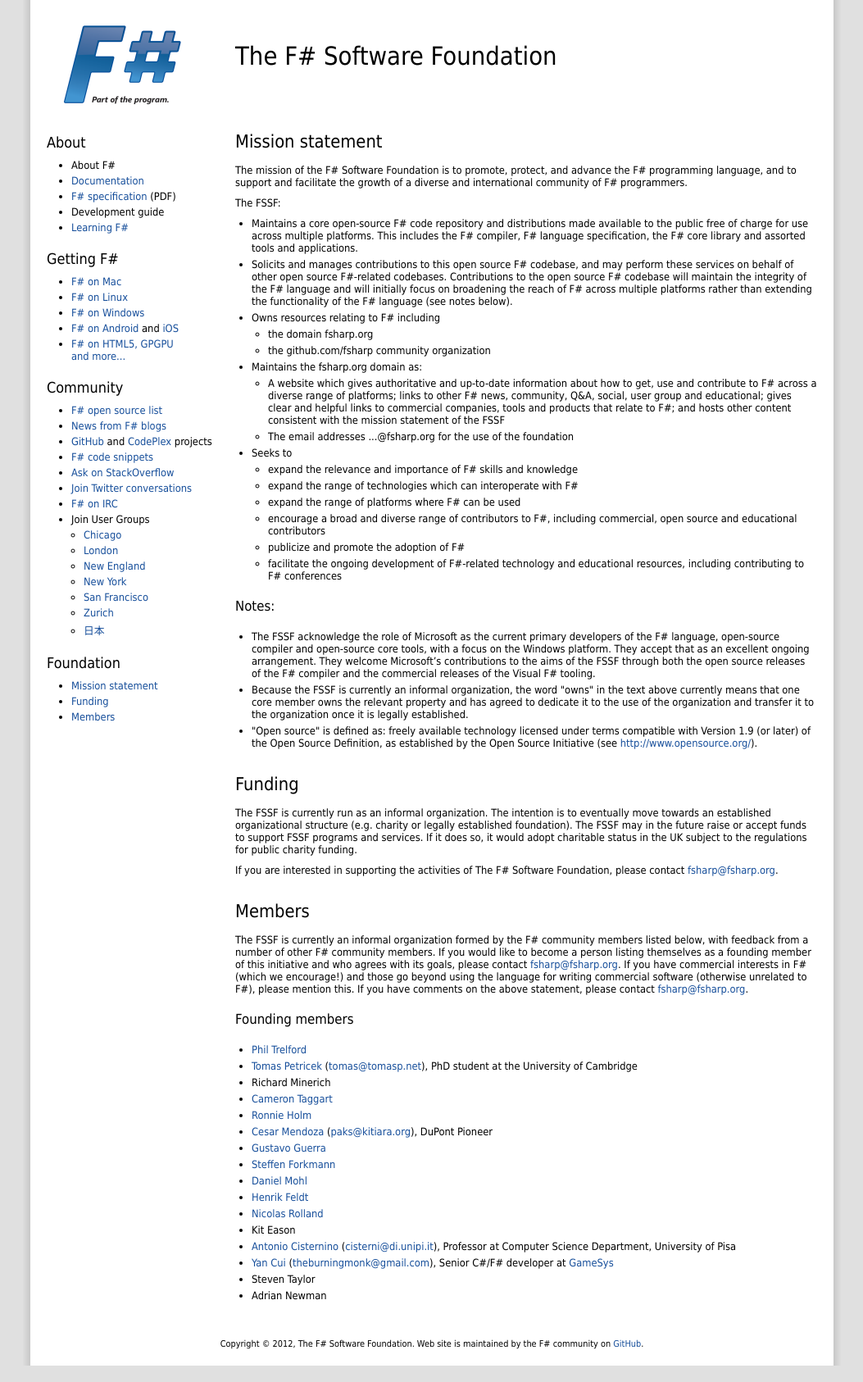
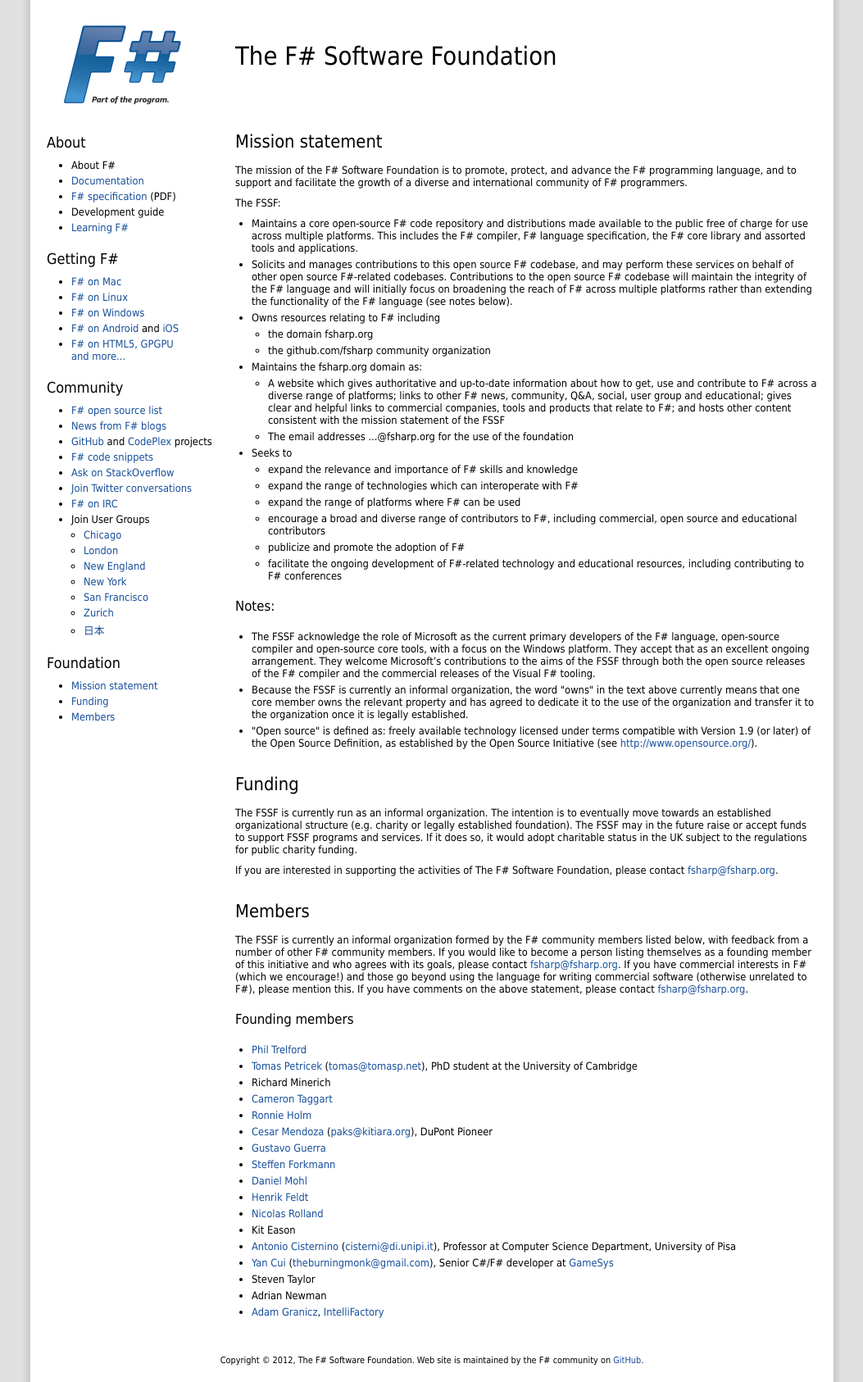
Before and after one commit to fsharp/fsharp.org, a Jekyll site: the page built from foundation.html, in a window 1280 px wide. Shown: the whole page at 82% size, without its empty margins (113-1166 px from the left). Built offline with Jekyll 4.4.1, drawn with Linux system fonts in a browser that asks for light colours; nearby versions of some CDN libraries; some web fonts are replaced; comment, search, counter and statistics services are not loaded.

Commit message:
Adding Adam

```diff
--- a/foundation.html
+++ b/foundation.html
@@ -77,5 +77,6 @@
   <li><a href="http://theburningmonk.com">Yan Cui</a> (<a href="mailto:theburningmonk@gmail.com">theburningmonk@gmail.com</a>), Senior C#/F# developer at <a href="http://www.gamesyscorporate.com/">GameSys</a></li>
   <li>Steven Taylor</li>
   <li>Adrian Newman</li>
+  <li><a href="http://fpish.net/blog/adam.granicz/all/0">Adam Granicz</a>, <a href="http://intellifactory.com">IntelliFactory</a></li>
 </ul>
 </div>
```
